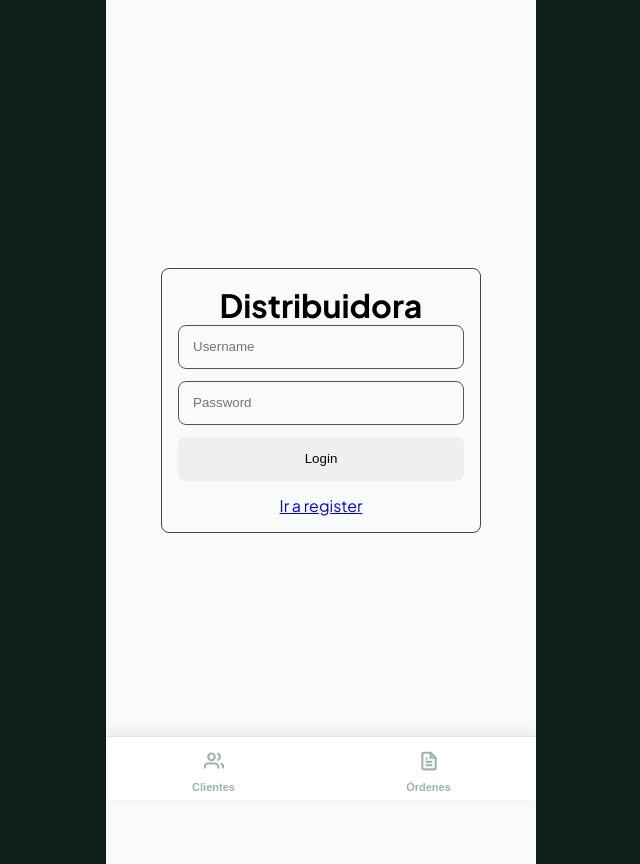
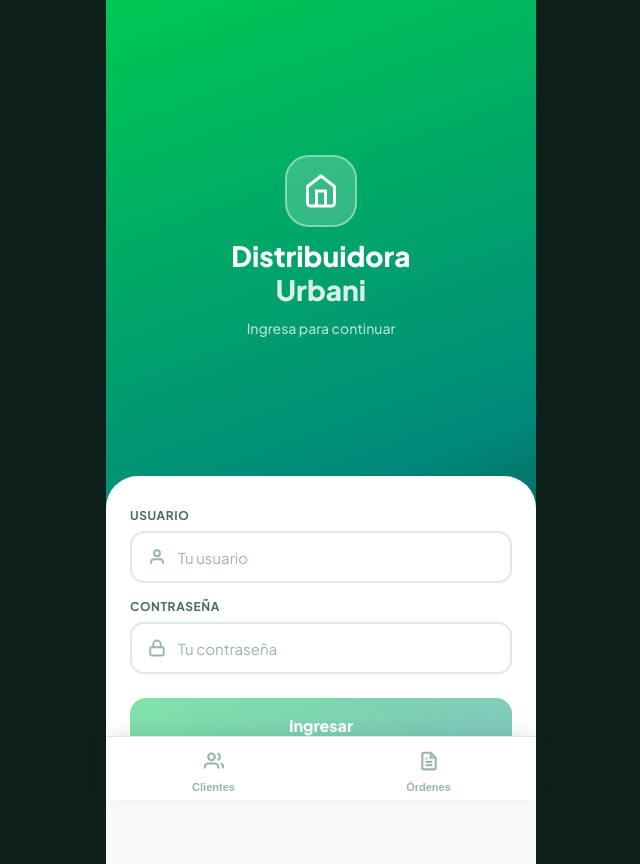
Before and after one commit to SantiagoPividori/distribuidora-frontend, an Angular app: page /auth/login in a window 1280 px wide. Shown: the whole page, without its empty margins (319-959 px from the left). Built offline with nearby package versions, Linux system fonts and the light colour scheme.

Commit message:
feat(login): add styles, enter key submit and bad credentials message

```diff
--- a/src/app/features/auth/login-page/login-page.html
+++ b/src/app/features/auth/login-page/login-page.html
@@ -1,12 +1,75 @@
-<div class="page">
-    <div class="card">
-        <h1>Distribuidora</h1>
+<div class="login-screen">
+  <div class="login-header">
+    <div class="logo">
+      <svg viewBox="0 0 24 24" fill="none" stroke="white" stroke-width="2">
+        <path d="M3 9l9-7 9 7v11a2 2 0 0 1-2 2H5a2 2 0 0 1-2-2z" />
+        <polyline points="9 22 9 12 15 12 15 22" />
+      </svg>
+    </div>
+    <h1 class="login-title">Distribuidora<br /><span>Urbani</span></h1>
+    <p class="login-subtitle">Ingresa para continuar</p>
+  </div>
 
-        <form [formGroup]="form" (ngSubmit)="submit()">
-            <input formControlName="username" placeholder="Username" />
-            <input type="password" formControlName="password" placeholder="Password" />
-            <button type="button" (click)="submit()">Login</button>
-        </form>
-        <a routerLink="/auth/register">Ir a register</a>
+  <div class="login-card" [formGroup]="form" (keydown.enter)="submit()">
+    <div class="field-group">
+      <label>Usuario</label>
+      <div
+        class="input-wrap"
+        [class.error]="form.get('username')?.invalid && form.get('username')?.touched"
+      >
+        <svg viewBox="0 0 24 24" fill="none" stroke="currentColor" stroke-width="2.5">
+          <path d="M20 21v-2a4 4 0 0 0-4-4H8a4 4 0 0 0-4 4v2" />
+          <circle cx="12" cy="7" r="4" />
+        </svg>
+        <input
+          type="text"
+          formControlName="username"
+          placeholder="Tu usuario"
+          autocomplete="username"
+        />
+      </div>
+      <span
+        class="field-error"
+        *ngIf="form.get('username')?.invalid && form.get('username')?.touched"
+      >
+        Ingresa un usuario válido
+      </span>
     </div>
+
+    <div class="field-group">
+      <label>Contraseña</label>
+      <div
+        class="input-wrap"
+        [class.error]="form.get('password')?.invalid && form.get('password')?.touched"
+      >
+        <svg viewBox="0 0 24 24" fill="none" stroke="currentColor" stroke-width="2.5">
+          <rect x="3" y="11" width="18" height="11" rx="2" ry="2" />
+          <path d="M7 11V7a5 5 0 0 1 10 0v4" />
+        </svg>
+        <input
+          type="password"
+          formControlName="password"
+          placeholder="Tu contraseña"
+          autocomplete="current-password"
+        />
+      </div>
+      <span
+        class="field-error"
+        *ngIf="form.get('password')?.invalid && form.get('password')?.touched"
+      >
+        Ingresa una contraseña válida
+      </span>
+    </div>
+
+    <div class="login-error" *ngIf="errorMsg()">
+      <svg viewBox="0 0 24 24" fill="none" stroke="currentColor" stroke-width="2.5">
+        <circle cx="12" cy="12" r="10" />
+        <line x1="12" y1="8" x2="12" y2="12" />
+        <line x1="12" y1="16" x2="12.01" y2="16" />
+      </svg>
+      {{ errorMsg() }}
+    </div>
+
+    <button class="btn-login" (click)="submit()" [disabled]="form.invalid">Ingresar</button>
+  </div>
 </div>
--- a/src/app/features/auth/login-page/login-page.scss
+++ b/src/app/features/auth/login-page/login-page.scss
@@ -1,68 +1,157 @@
-.page {
-    min-height: 100vh;
-    display: grid;
-    place-items: center;
+.login-screen {
+  min-height: 100vh;
+  display: flex;
+  flex-direction: column;
+  background: linear-gradient(160deg, #00c853 0%, #00897b 60%, #0d1f1b 100%);
 }
 
-.card {
-    width: 320px;
-    padding: 16px;
-    border: 1px solid #444;
-    border-radius: 8px;
+// ── Header ────────────────────────────────────────
+.login-header {
+  flex: 1;
+  display: flex;
+  flex-direction: column;
+  align-items: center;
+  justify-content: center;
+  padding: 48px 24px 32px;
+  gap: 12px;
 }
 
-form {
-    display: grid;
-    gap: 12px;
+.logo {
+  width: 72px;
+  height: 72px;
+  border-radius: 24px;
+  background: rgba(255, 255, 255, 0.2);
+  border: 2px solid rgba(255, 255, 255, 0.4);
+  display: flex;
+  align-items: center;
+  justify-content: center;
 }
 
-h1 {
-    text-align: center;
+.logo svg {
+  width: 36px;
+  height: 36px;
 }
 
-input {
-    border: 1px solid #555;
-    background: transparent;
-    //Color del texto que escriba
-    color: inherit;
-    height: 44px;
-    padding: 0px 14px;
-    border-radius: 8px;
-
-    &:focus {
-        outline: 2px solid #888;
-        outline-offset: 2px;
-    }
+.login-title {
+  font-size: 28px;
+  font-weight: 800;
+  color: white;
+  text-align: center;
+  margin: 0;
+  line-height: 1.2;
 }
 
-button {
-    cursor: pointer;
-    border: none;
-    border-radius: 8px;
-    height: 44px;
-    padding: 0px 14px;
+.login-title span { opacity: 0.85; }
 
-    &:hover {
-        opacity: 0.7;
-    }
-
-    &:disabled {
-        opacity: 0.5;
-        cursor: not-allowed;
-    }
-
-    &:focus-visible {
-        outline: 2px solid #888;
-        outline-offset: 2px;
-    }
+.login-subtitle {
+  font-size: 14px;
+  font-weight: 500;
+  color: rgba(255, 255, 255, 0.7);
+  margin: 0;
 }
 
-a {
-    display: block;
-    width: fit-content;
-    margin: 14px auto 0;
+// ── Card ──────────────────────────────────────────
+.login-card {
+  background: white;
+  border-radius: 32px 32px 0 0;
+  padding: 32px 24px 48px;
+  display: flex;
+  flex-direction: column;
+  gap: 16px;
+}
 
-    &:visited {
-        color: #999;
-    }
+// ── Fields ────────────────────────────────────────
+.field-group {
+  display: flex;
+  flex-direction: column;
+  gap: 8px;
 }
+
+.field-group label {
+  font-size: 12px;
+  font-weight: 700;
+  color: #4a6b62;
+  text-transform: uppercase;
+  letter-spacing: 0.05em;
+}
+
+.input-wrap {
+  height: 52px;
+  border-radius: 14px;
+  border: 2px solid #e2e8e6;
+  display: flex;
+  align-items: center;
+  gap: 12px;
+  padding: 0 16px;
+  transition: border-color 0.2s;
+}
+
+.input-wrap:focus-within { border-color: #00c853; }
+.input-wrap.error { border-color: #ff5252; }
+
+.input-wrap svg {
+  width: 18px;
+  height: 18px;
+  color: #9ab4ae;
+  flex-shrink: 0;
+}
+
+.input-wrap input {
+  flex: 1;
+  border: none;
+  outline: none;
+  font-family: inherit;
+  font-size: 15px;
+  color: #0d1f1b;
+  background: transparent;
+  width: 100%;
+}
+
+.input-wrap input::placeholder { color: #9ab4ae; }
+
+.field-error {
+  font-size: 11px;
+  font-weight: 600;
+  color: #ff5252;
+}
+
+// ── Error de login ────────────────────────────────
+.login-error {
+  display: flex;
+  align-items: center;
+  gap: 8px;
+  background: #fff0f0;
+  border: 2px solid #ff5252;
+  border-radius: 12px;
+  padding: 12px 14px;
+  font-size: 13px;
+  font-weight: 600;
+  color: #d32f2f;
+}
+
+.login-error svg {
+  width: 18px;
+  height: 18px;
+  min-width: 18px;
+  flex-shrink: 0;
+  color: #ff5252;
+}
+
+// ── Botón ─────────────────────────────────────────
+.btn-login {
+  height: 54px;
+  border-radius: 16px;
+  border: none;
+  background: linear-gradient(160deg, #00c853 0%, #00897b 100%);
+  font-family: inherit;
+  font-size: 16px;
+  font-weight: 800;
+  color: white;
+  cursor: pointer;
+  margin-top: 8px;
+  transition: opacity 0.2s, transform 0.1s;
+  width: 100%;
+}
+
+.btn-login:active { transform: scale(0.98); }
+.btn-login:disabled { opacity: 0.5; cursor: not-allowed; }
--- a/src/app/features/auth/login-page/login-page.ts
+++ b/src/app/features/auth/login-page/login-page.ts
@@ -1,42 +1,50 @@
-import { Component, inject } from '@angular/core';
-import { Router, RouterLink } from "@angular/router";
+import { Component, inject, signal } from '@angular/core';
+import { CommonModule } from '@angular/common';
+import { Router } from '@angular/router';
 import { ReactiveFormsModule, FormBuilder, Validators } from '@angular/forms';
-import { AuthService } from "../../../core/services/auth.service";
-import { TokenService } from "../../../core/services/token-service";
+import { AuthService } from '../../../core/services/auth.service';
+import { TokenService } from '../../../core/services/token-service';
 
 @Component({
   selector: 'app-login-page',
-  imports: [RouterLink, ReactiveFormsModule],
+  imports: [ReactiveFormsModule, CommonModule],
   templateUrl: './login-page.html',
   styleUrl: './login-page.scss',
 })
 export class LoginPage {
-  private fb           = inject(FormBuilder);
-  private authService  = inject(AuthService);
+  private fb = inject(FormBuilder);
+  private authService = inject(AuthService);
   private tokenService = inject(TokenService);
-  private router       = inject(Router);
+  private router = inject(Router);
 
   form = this.fb.nonNullable.group({
     username: ['', [Validators.required, Validators.minLength(3), Validators.maxLength(20)]],
-    password: ['', [Validators.required, Validators.minLength(8), Validators.maxLength(64)]]
+    password: ['', [Validators.required, Validators.minLength(8), Validators.maxLength(64)]],
   });
 
+  errorMsg = signal<string | null>(null);
   submit(): void {
     if (this.form.invalid) return;
 
+    this.errorMsg.set(null);
     const payload = this.form.getRawValue();
 
     this.authService.login(payload).subscribe({
       next: (res) => {
-        // ── Guardar tokens via TokenService ──────────
+        //Guardar tokens via TokenService
         this.tokenService.setToken(res.accessToken);
         this.tokenService.setRefreshToken(res.refreshToken);
 
-        // ── Redirigir al flujo de ventas ─────────────
+        //Redirigir al flujo de ventas
         this.router.navigate(['/clients']);
       },
       error: (err) => {
         console.error('Login FAIL', err);
+        if (err.status === 401 || err.status === 403) {
+          this.errorMsg.set('Usuario o contraseña incorrectos');
+        } else {
+          this.errorMsg.set('Error de conexión. Intenta de nuevo.');
+        }
       },
     });
   }
--- a/src/app/features/clients/pages/client-list/client-list.component.ts
+++ b/src/app/features/clients/pages/client-list/client-list.component.ts
@@ -44,7 +44,7 @@ export class ClientListComponent implements OnInit {
 
   loadClients(): void {
     this.isLoading = true;
-    this.clients$ = this.clientService.listAllClientsUI()
+    this.clients$ = this.clientService.listAllClientsUI();
   }
 
   onSearch(query: string): void {
@@ -87,7 +87,7 @@ export class ClientListComponent implements OnInit {
       },
       error: (err) => {
         console.error('Error creando cliente', err);
-        this.saveError = 'No se pudo crear el cliente. Verificá los datos.';
+        this.saveError = 'No se pudo crear el cliente. Verifica los datos.';
         this.isSaving = false;
       },
     });
```
